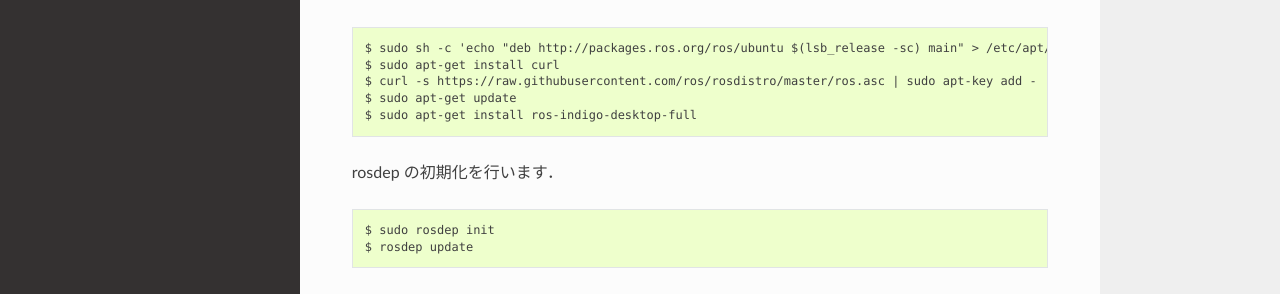
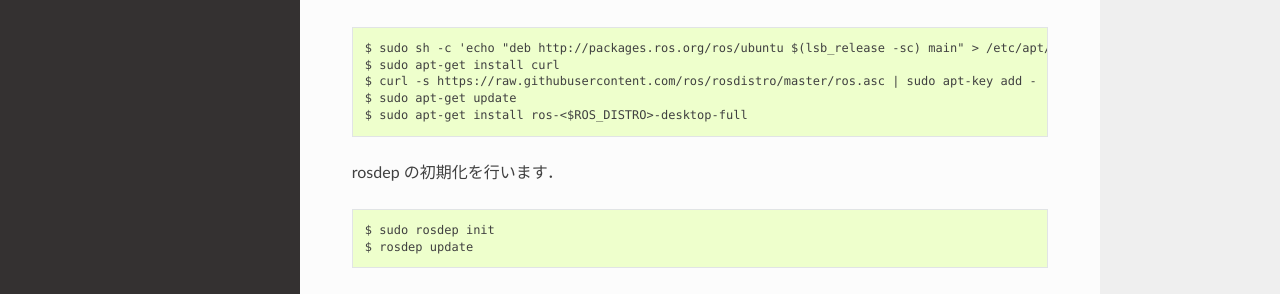
Before and after one commit to tork-a/tork_moveit_tutorial, a Sphinx documentation site: the page built from doc/moveit-tutorial_ja_robot-simulator.md, in a window 1280 px wide and 900 px high, scrolled down 3885 px. Shown: the part 219-513 px from the top of the window. Built offline with Sphinx 7.4.7 and the Read the Docs theme 2.0.0, drawn with Linux system fonts in a browser that asks for light colours.

Commit message:
fix typo

````diff
--- a/doc/moveit-tutorial_ja_robot-simulator.md
+++ b/doc/moveit-tutorial_ja_robot-simulator.md
@@ -181,7 +181,7 @@ $ sudo sh -c 'echo "deb http://packages.ros.org/ros/ubuntu $(lsb_release -sc) ma
 $ sudo apt-get install curl
 $ curl -s https://raw.githubusercontent.com/ros/rosdistro/master/ros.asc | sudo apt-key add -
 $ sudo apt-get update
-$ sudo apt-get install ros-indigo-desktop-full
+$ sudo apt-get install ros-<$ROS_DISTRO>-desktop-full
 ```
 
 
````
